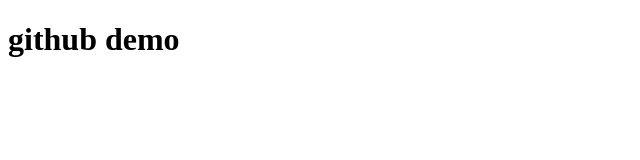
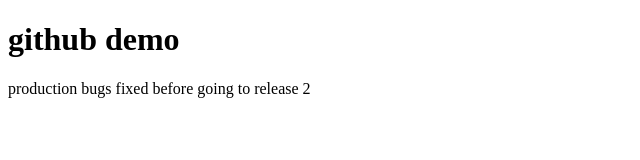
Before and after one commit to rahul13se1/GitTest, a plain HTML site: page WebContent/index.html in a window 1280 px wide. Shown: the whole page, without its empty margins (0-640 px from the left). Drawn offline with Linux system fonts and the light colour scheme.

Commit message:
bug fixed

```diff
--- a/WebContent/index.html
+++ b/WebContent/index.html
@@ -7,5 +7,7 @@
 <body>
 <h1>github demo</h1>
 
+<p>production bugs fixed before going to release 2</p>
+
 </body>
 </html>
```
